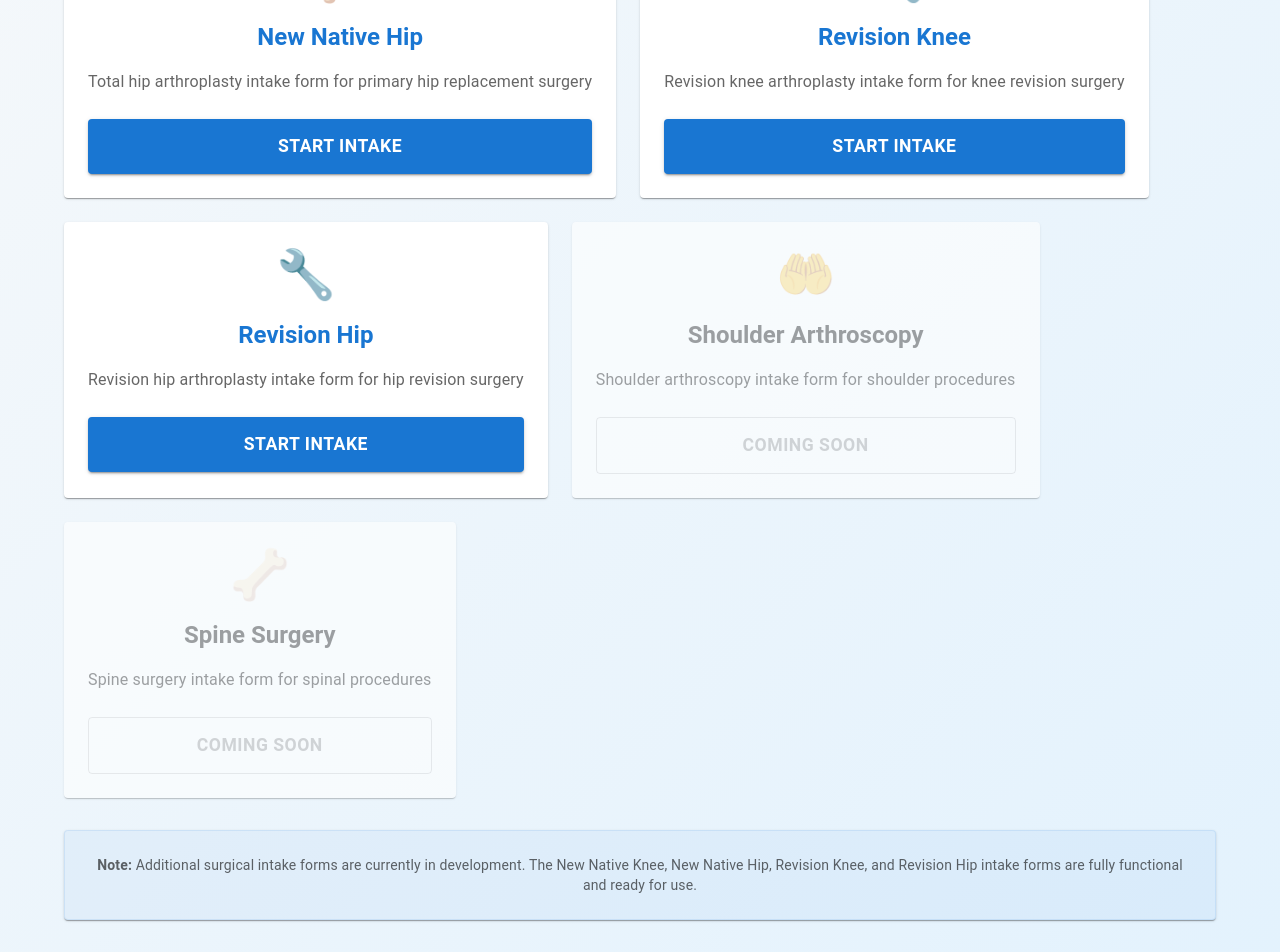
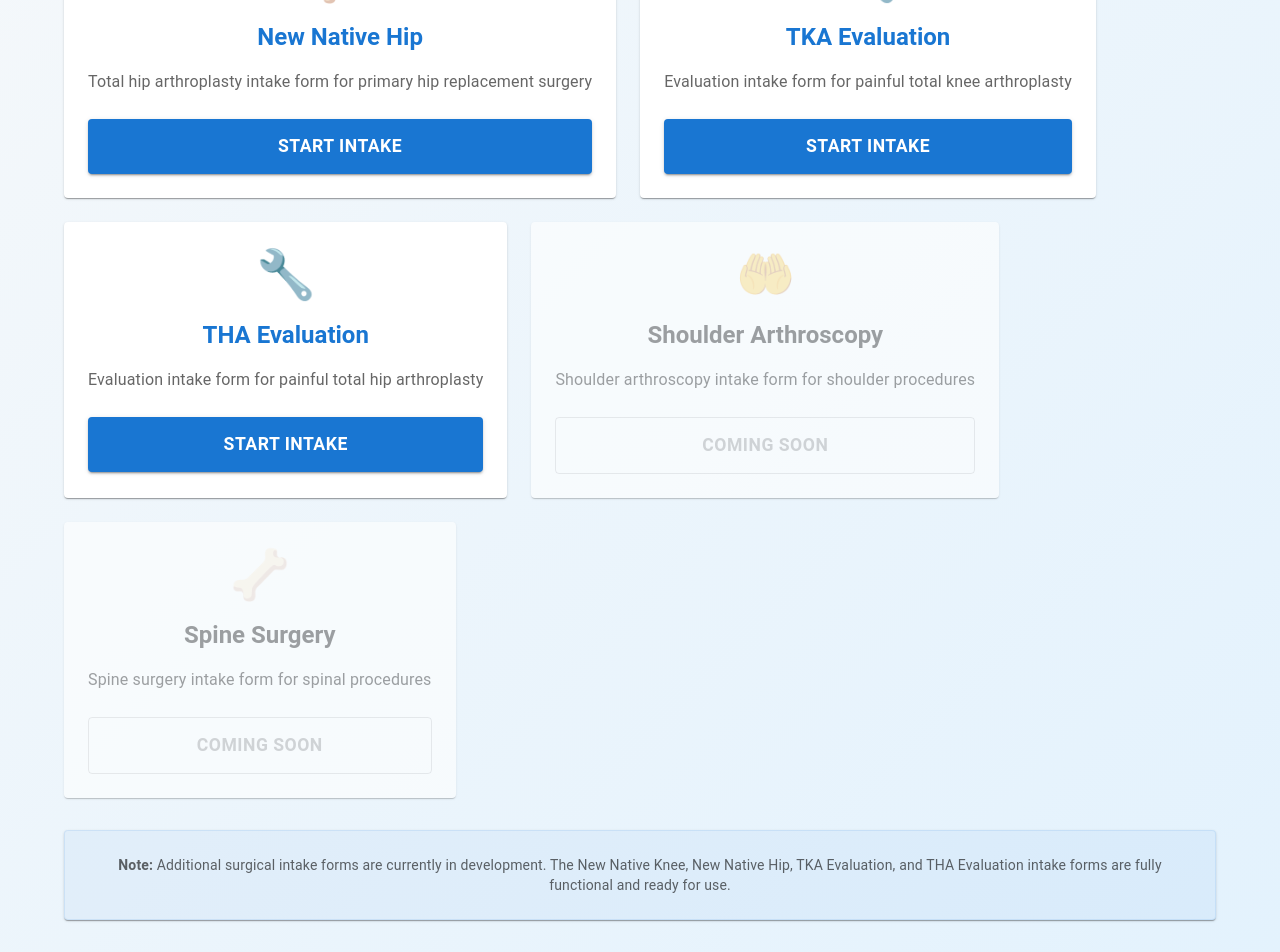
Before and after one commit to mhinman87/surgeon-intake, a React (Create React App) app: page / in a window 1280 px wide. Shown: the part 607-1559 px from the top of the page. Built offline with nearby package versions, Linux system fonts and the light colour scheme.

Commit message:
Updated landing page to use TKA Evaluation and THA Evaluation titles

```diff
--- a/src/components/LandingPage.js
+++ b/src/components/LandingPage.js
@@ -31,15 +31,15 @@ const LandingPage = () => {
       available: true,
     },
     {
-      title: 'Revision Knee',
-      description: 'Revision knee arthroplasty intake form for knee revision surgery',
+      title: 'TKA Evaluation',
+      description: 'Evaluation intake form for painful total knee arthroplasty',
       icon: '🔧',
       route: '/revision-knee-intake',
       available: true,
     },
     {
-      title: 'Revision Hip',
-      description: 'Revision hip arthroplasty intake form for hip revision surgery',
+      title: 'THA Evaluation',
+      description: 'Evaluation intake form for painful total hip arthroplasty',
       icon: '🔧',
       route: '/revision-hip-intake',
       available: true,
@@ -196,7 +196,7 @@ const LandingPage = () => {
         >
           <Typography variant="body2" color="text.secondary">
             <strong>Note:</strong> Additional surgical intake forms are currently in development.
-            The New Native Knee, New Native Hip, Revision Knee, and Revision Hip intake forms are fully functional and ready for use.
+            The New Native Knee, New Native Hip, TKA Evaluation, and THA Evaluation intake forms are fully functional and ready for use.
           </Typography>
         </Paper>
       </Container>
```
